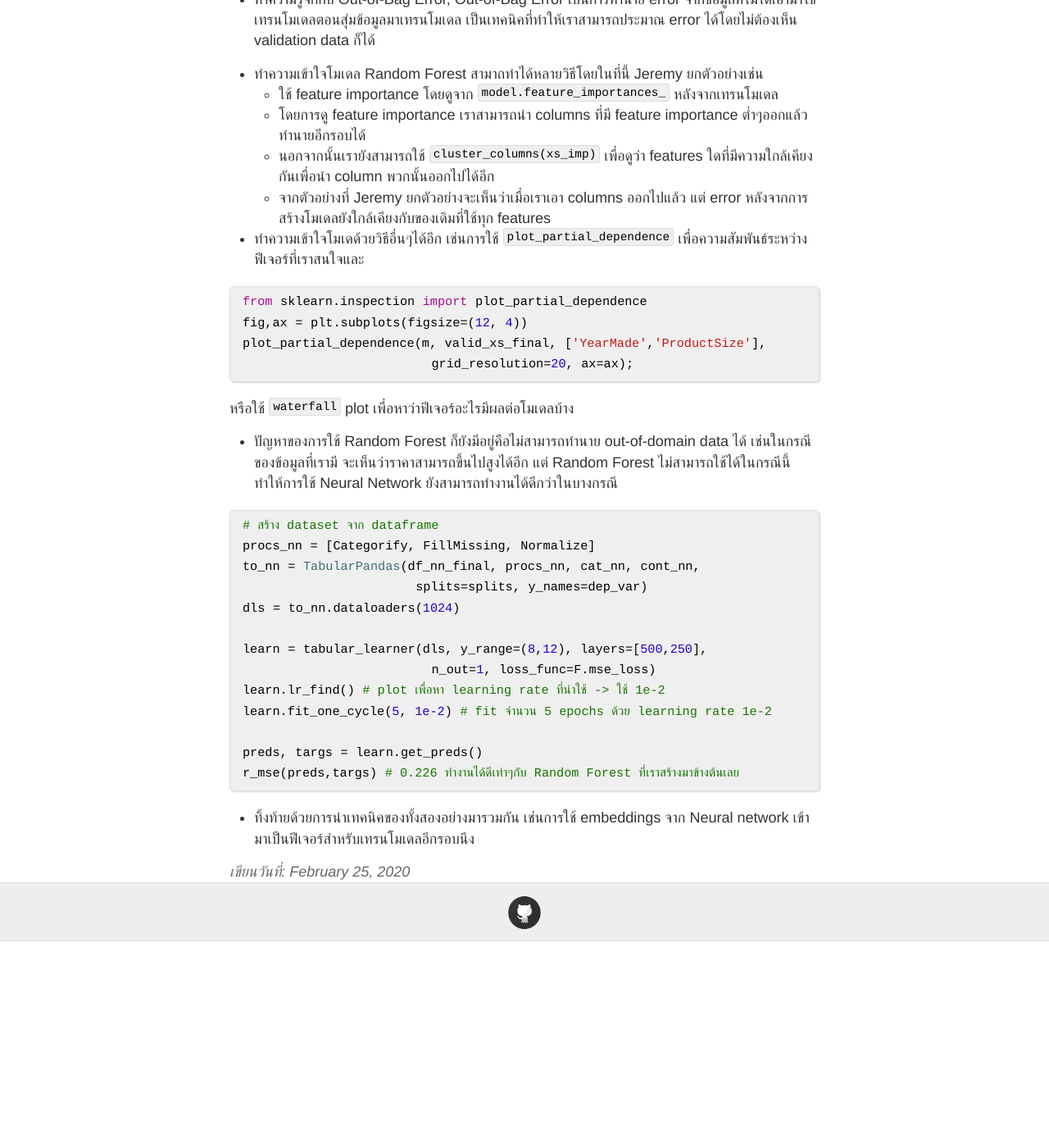
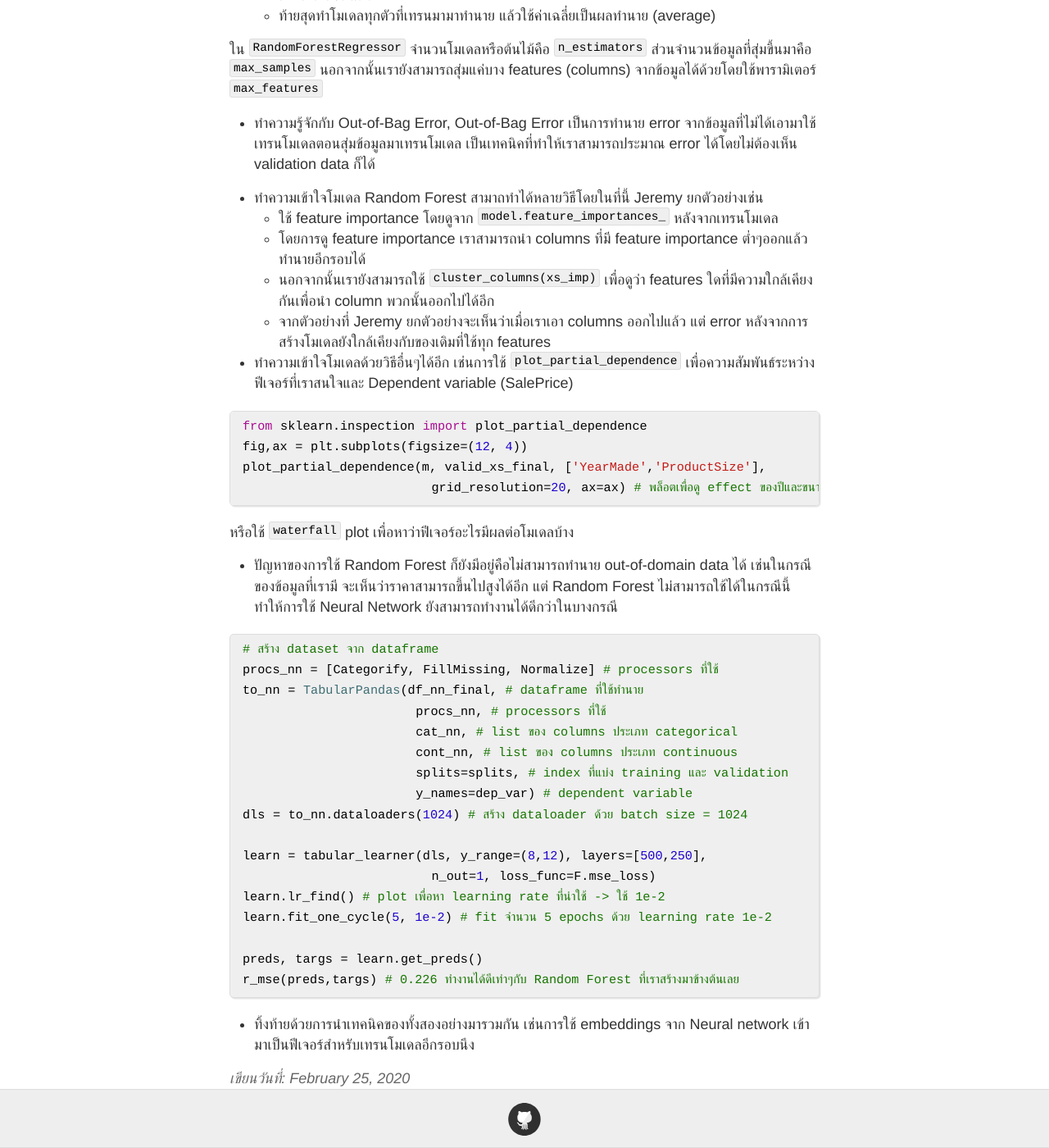
Before and after one commit to ai-builders/ai-builders.github.io, a Jekyll site: the page built from docs/_posts/2020-2-25-fastai-chapter07.md, in a window 1280 px wide and 1400 px high, scrolled down 2949 px. Shown: the whole window at 82% size. Built offline with Jekyll 4.4.1, drawn with Linux system fonts in a browser that asks for light colours; before the commit the page ends 4097 px from its top, so only the background shows below that; some of the changed text lies outside the part shown.

````diff
--- a/docs/_posts/2020-2-25-fastai-chapter07.md
+++ b/docs/_posts/2020-2-25-fastai-chapter07.md
@@ -26,18 +26,18 @@
 ``` py
 class DotProduct(Module):
     def __init__(self, n_users, n_movies, n_factors, y_range=(0,5.5)):
-        self.user_factors = Embedding(n_users, n_factors)
+        self.user_factors = Embedding(n_users, n_factors) # Embedding layer ทำหน้าที่เหมือนการดึง index โดยใช้วิธีคูณ matrix แทน
         self.movie_factors = Embedding(n_movies, n_factors)
         self.y_range = y_range
 
     def forward(self, x):
         users = self.user_factors(x[:,0])
         movies = self.movie_factors(x[:,1])
-        return sigmoid_range((users * movies).sum(dim=1), *self.y_range)
+        return sigmoid_range((users * movies).sum(dim=1), *self.y_range) # user x movie embeedings และครอบด้วย sigmoid function
 
-model = DotProduct(n_users, n_movies, 50)
-learn = Learner(dls, model, loss_func=MSELossFlat())
-learn.fit_one_cycle(5, 5e-3)
+model = DotProduct(n_users, n_movies, 50) # สร้างโมเดล กำหนดขนาด (dimension) ของ latent factor = 50
+learn = Learner(dls, model, loss_func=MSELossFlat()) # สร้าง learner จาก dataloader, model และ loss ใช้ mean-square error
+learn.fit_one_cycle(5, 5e-3) # fit ทั้งหมด 5 epochs ด้วย learning rate = 5e-3 = 0.005
 ```
 
 `50` ในที่นี้คือขนาดของ Latent Factor (Embeddings)
@@ -75,14 +75,20 @@
 * หักใช้งาน `TabularPandas` และ `TablularProc`
 
 ``` py
-procs = [Categorify, FillMissing]
+procs = [Categorify, FillMissing] # processors
 cond = (df.saleYear<2011) | (df.saleMonth<10)
 train_idx = np.where( cond)[0]
 valid_idx = np.where(~cond)[0]
 
 splits = (list(train_idx),list(valid_idx))
-cont, cat = cont_cat_split(df, 1, dep_var=dep_var) # แบ่ง column เป็นประเภท continuous variables, categorical variables
-to = TabularPandas(df, procs, cat, cont, y_names=dep_var, splits=splits)
+cont, cat = cont_cat_split(df, 1, dep_var=dep_var) # แบ่ง column เป็นประเภท continuous variables, categorical variables ด้วยฟังก์ชั่นจาก Fast AI tabular
+# สร้าง dataset จาก dataframe
+to = TabularPandas(df, # dataframe
+                   procs, # processors
+                   cat, # list ของ columns ที่เป็น categorical
+                   cont, # list ของ columns ที่เป็น continuous
+                   y_names=dep_var, # dependent variable (SalePrice)
+                   splits=splits) # index ของ train และ validation
 ```
 
 โดย `TabularPandas` จะรับ dataframe, processors, column ที่เป็น categorical, column ที่เป็น continuous, และค่าที่เราจะทำนาย (Dependent variable)
@@ -92,7 +98,7 @@
 ``` py
 # แบ่ง tabular object (to) ที่ได้เป็น train, valid
 xs, y = to.train.xs, to.train.y
-valid_xs, valid_y = to.valid.xs, to.valid.
+valid_xs, valid_y = to.valid.xs, to.valid.y
 
 m = DecisionTreeRegressor(max_leaf_nodes=4) # สร้าง decision tree โดยมี nodes สุดท้ายจำนวน 4 ใบ
 m.fit(xs, y) # fit ข้อมูลที่เราทำขึ้นมา
@@ -116,13 +122,13 @@
   * นอกจากนั้นเรายังสามารถใช้ `cluster_columns(xs_imp)` เพื่อดูว่า features ใดที่มีความใกล้เคียงกันเพื่อนำ column พวกนั้นออกไปได้อีก
   * จากตัวอย่างที่ Jeremy ยกตัวอย่างจะเห็นว่าเมื่อเราเอา columns ออกไปแล้ว แต่ error หลังจากการสร้างโมเดลยังใกล้เคียงกับของเดิมที่ใช้ทุก features
 
-* ทำความเข้าใจโมเดด้วยวิธีอื่นๆได้อีก เช่นการใช้ `plot_partial_dependence` เพื่อความสัมพันธ์ระหว่างฟีเจอร์ที่เราสนใจและ
+* ทำความเข้าใจโมเดลด้วยวิธีอื่นๆได้อีก เช่นการใช้ `plot_partial_dependence` เพื่อความสัมพันธ์ระหว่างฟีเจอร์ที่เราสนใจและ Dependent variable (SalePrice)
 
 ``` py
 from sklearn.inspection import plot_partial_dependence
 fig,ax = plt.subplots(figsize=(12, 4))
 plot_partial_dependence(m, valid_xs_final, ['YearMade','ProductSize'],
-                        grid_resolution=20, ax=ax);
+                        grid_resolution=20, ax=ax) # พล็อตเพื่อดู effect ของปีและขนาดของ product ต่อ SalePrice
 ```
 
 หรือใช้ `waterfall` plot เพื่อหาว่าฟีเจอร์อะไรมีผลต่อโมเดลบ้าง
@@ -131,10 +137,14 @@
 
 ``` py
 # สร้าง dataset จาก dataframe
-procs_nn = [Categorify, FillMissing, Normalize]
-to_nn = TabularPandas(df_nn_final, procs_nn, cat_nn, cont_nn,
-                      splits=splits, y_names=dep_var)
-dls = to_nn.dataloaders(1024)
+procs_nn = [Categorify, FillMissing, Normalize] # processors ที่ใช้
+to_nn = TabularPandas(df_nn_final, # dataframe ที่ใช้ทำนาย
+                      procs_nn, # processors ที่ใช้
+                      cat_nn, # list ของ columns ประเภท categorical
+                      cont_nn, # list ของ columns ประเภท continuous
+                      splits=splits, # index ที่แบ่ง training และ validation
+                      y_names=dep_var) # dependent variable
+dls = to_nn.dataloaders(1024) # สร้าง dataloader ด้วย batch size = 1024
 
 learn = tabular_learner(dls, y_range=(8,12), layers=[500,250],
                         n_out=1, loss_func=F.mse_loss)
````
Also changed, not shown: README.md.
